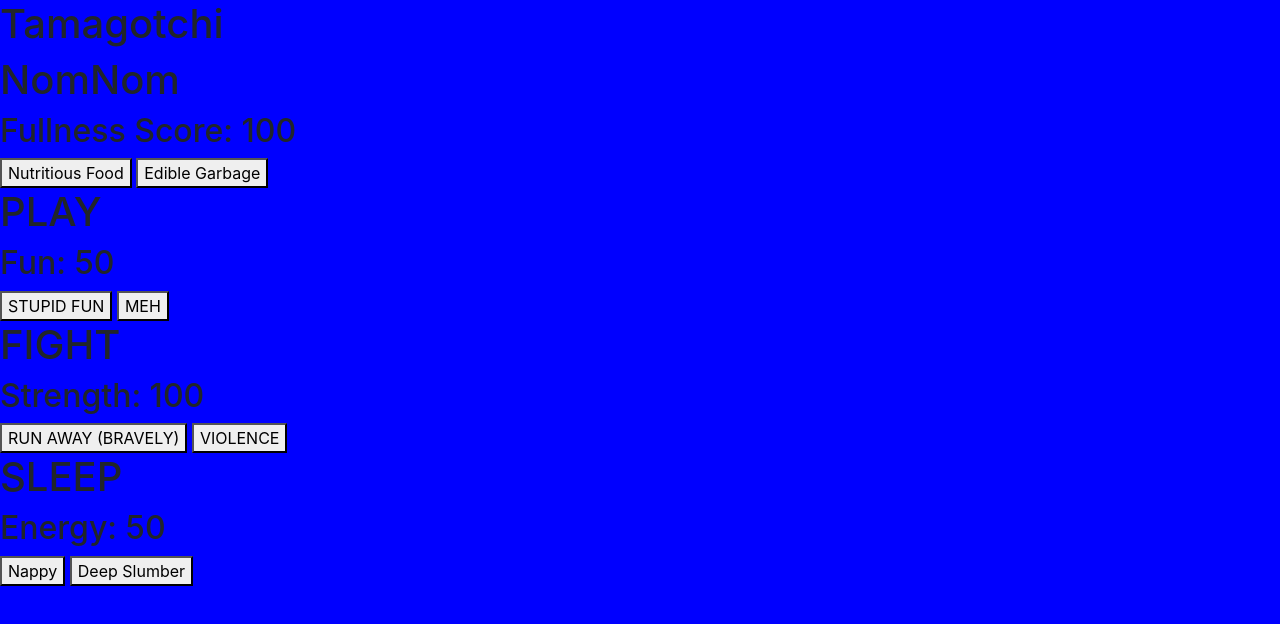
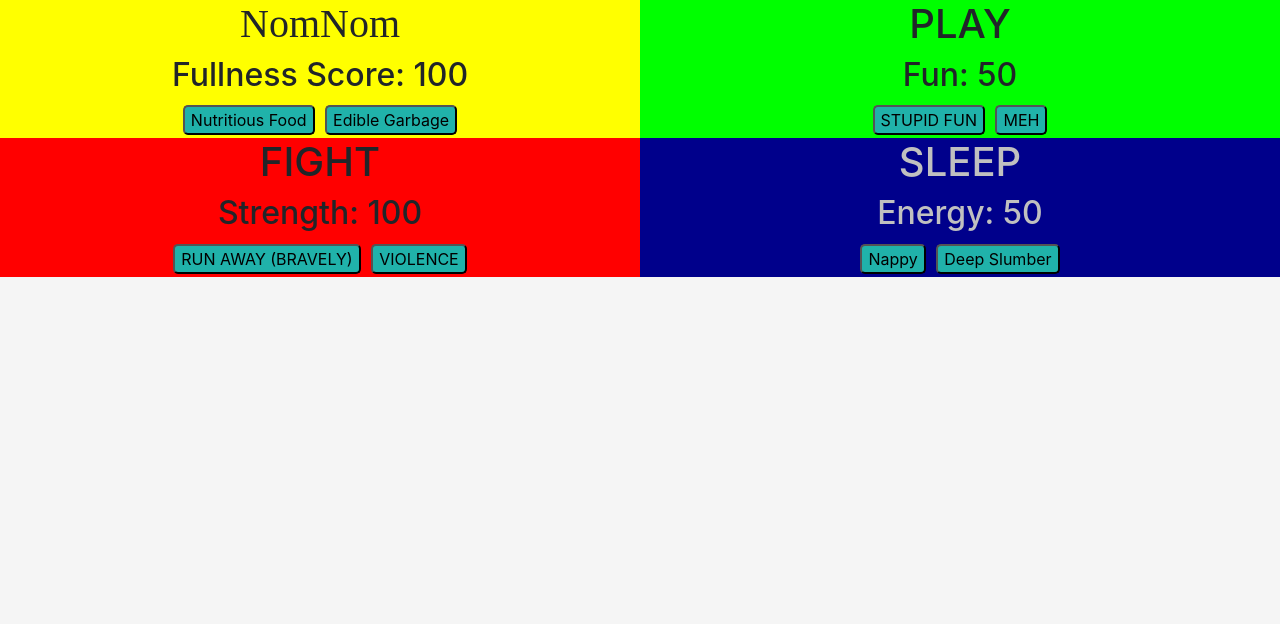
Before and after one commit to MarkyAaronYoung/Tamagotchi, a website built with webpack: page src/index.html in a window 1280 px wide. Built offline with nearby package versions, Linux system fonts and the light colour scheme.

Commit message:
added colors to  buttons & backgrounds of each component & worked on fonts

```diff
--- a/src/index.html
+++ b/src/index.html
@@ -5,9 +5,8 @@
   <title>Tamagotchi</title>
 </head>
 <body>
-  <h1>Tamagotchi</h1>
   <div id="app">
-    <div id="progress"></div>
+    <!-- <div id="progress"></div> -->
     <div id="eat" class="quad"></div>
     <div id="play" class="quad"></div>
     <div id="fight" class="quad"></div>
--- a/src/javascripts/components/eat/eat.js
+++ b/src/javascripts/components/eat/eat.js
@@ -1,4 +1,5 @@
 import utils from '../../helpers/utils';
+import './eat.scss';
 
 let full = 100;
 
--- a/src/javascripts/components/eat/eat.scss
+++ b/src/javascripts/components/eat/eat.scss
@@ -0,0 +1,7 @@
+#eat {
+  background-color: yellow
+}
+
+#eat h1 {
+  font-family: source sans pro
+}
--- a/src/javascripts/components/fight/fight.js
+++ b/src/javascripts/components/fight/fight.js
@@ -1,4 +1,5 @@
 import utils from '../../helpers/utils';
+import './fight.scss'
 
 let strength = 100;
 
--- a/src/javascripts/components/fight/fight.scss
+++ b/src/javascripts/components/fight/fight.scss
@@ -0,0 +1,3 @@
+#fight {
+  background-color: red;
+}
--- a/src/javascripts/components/play/play.js
+++ b/src/javascripts/components/play/play.js
@@ -1,4 +1,5 @@
 import utils from '../../helpers/utils';
+import './play.scss'
 
 let fun = 50;
 
--- a/src/javascripts/components/play/play.scss
+++ b/src/javascripts/components/play/play.scss
@@ -0,0 +1,3 @@
+#play {
+  background-color: lime
+}
--- a/src/javascripts/components/sleep/sleep.js
+++ b/src/javascripts/components/sleep/sleep.js
@@ -1,4 +1,5 @@
 import utils from '../../helpers/utils';
+import './sleep.scss'
 
 let energy = 50;
 
--- a/src/javascripts/components/sleep/sleep.scss
+++ b/src/javascripts/components/sleep/sleep.scss
@@ -0,0 +1,4 @@
+#sleep {
+  background-color: darkblue;
+  color: silver
+}
--- a/src/styles/main.scss
+++ b/src/styles/main.scss
@@ -2,5 +2,21 @@
 @import "~@fortawesome/fontawesome-free/css/all.min.css";
 
 body {
-  background-color: blue;
+  background-color: whitesmoke
 }
+
+#app {
+  display: grid;
+  grid-template-columns: 50% 50%;
+  grid-template-rows: 50% 50%;
+}
+
+button {
+  border-radius: 5px;
+  margin: 3px;
+  background-color: lightseagreen
+}
+
+.quad {
+  text-align: center;
+}
```
